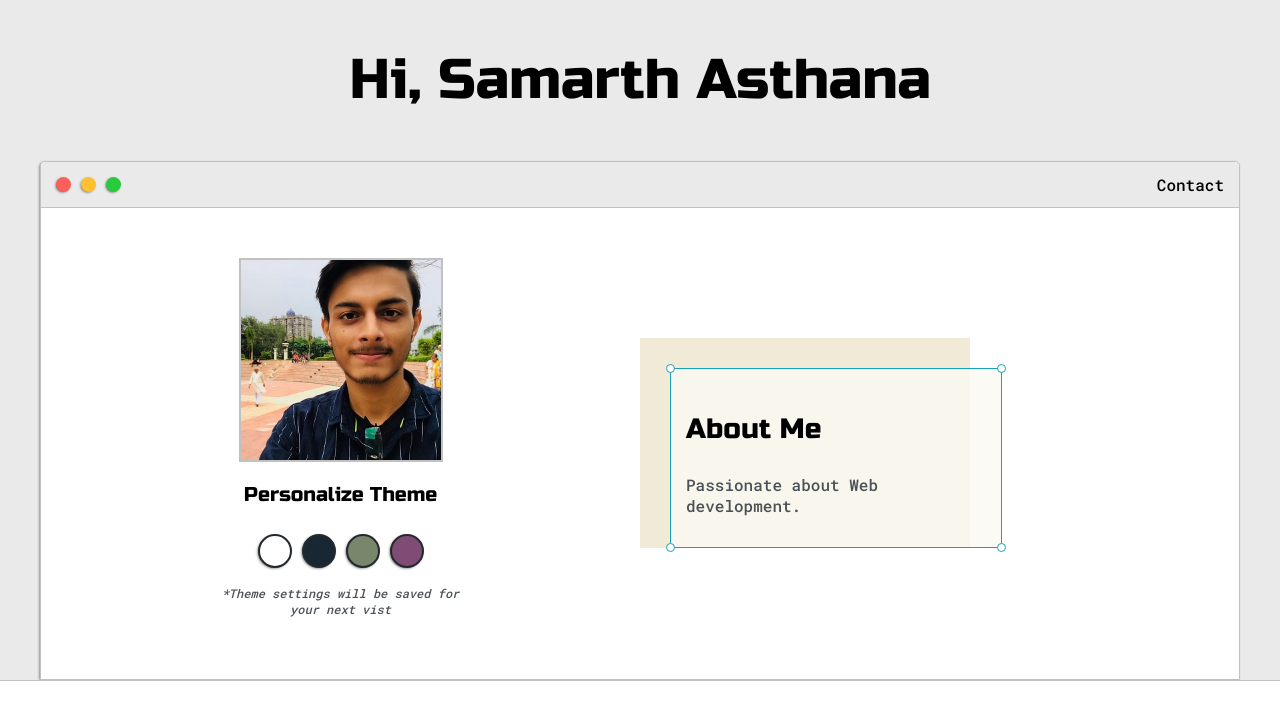
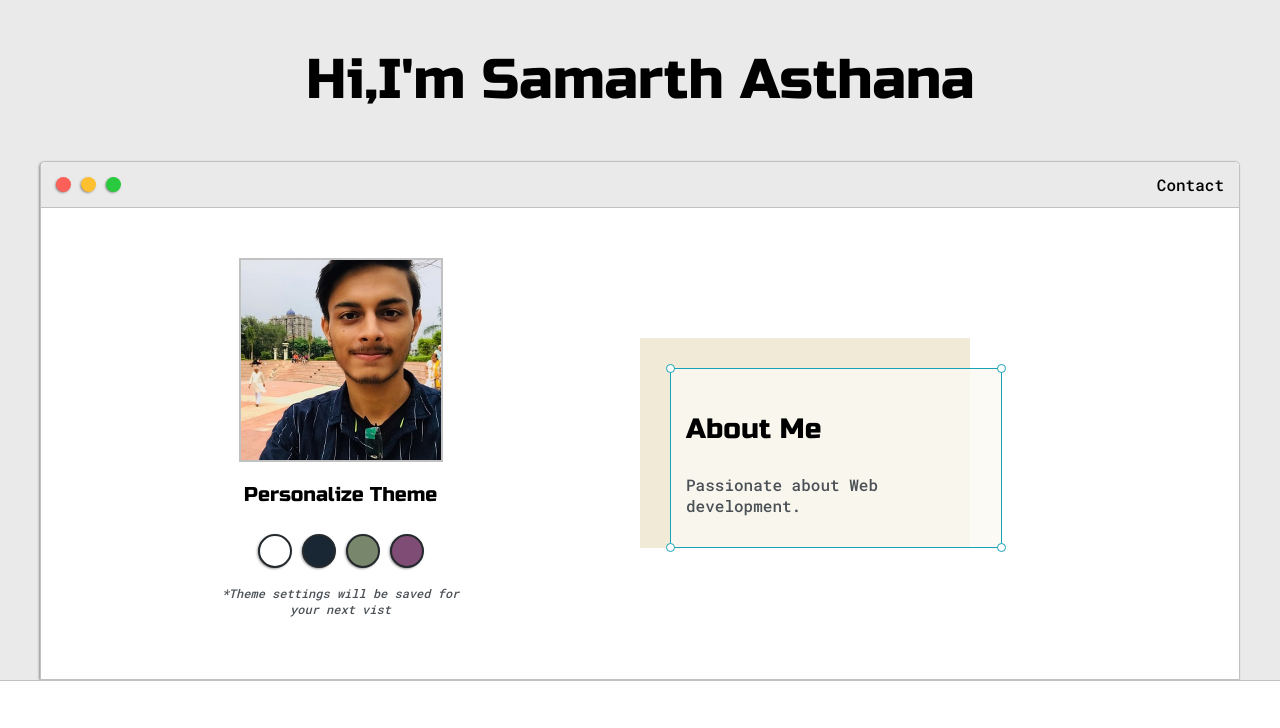
Before and after one commit to Sabreen-Parveen/myportfolio, a plain HTML site: page index.html in a window 1280 px wide. Shown: the top 728 px of the page. Drawn offline with Linux system fonts and the light colour scheme.

Commit message:
Update index.html

```diff
--- a/index.html
+++ b/index.html
@@ -18,7 +18,7 @@
 	<section class="s1">
 		<div class="main-container">
 			<div class="greeting-wrapper">
-				<h1>Hi, Samarth Asthana</h1>
+				<h1>Hi,I'm Samarth Asthana</h1>
 			</div>
 
 
```
